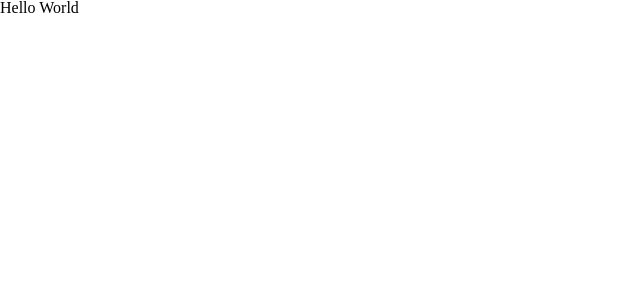
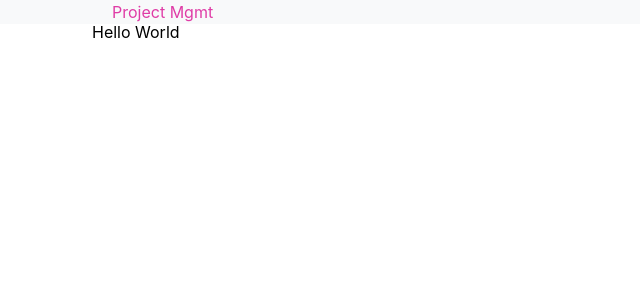
Before and after one commit to drq-dev/project-mgmt-graphql-apollo, a Vue app in the folder client/: page / in a window 1280 px wide. Before the commit this address had no page. Shown: the top 300 px of the page, without its empty margins (0-640 px from the left). Built offline with nearby package versions, Linux system fonts and the light colour scheme; some icons are missing.

Commit message:
feat(client): Add header

```diff
--- a/client/src/App.vue
+++ b/client/src/App.vue
@@ -1,8 +1,26 @@
-<script setup></script>
+<script setup>
+import BulletinBoard from 'vue-material-design-icons/BulletinBoard.vue'
+</script>
 
 <template>
-  <header></header>
-  <main>Hello World</main>
+  <header>
+    <BulletinBoard title="The project logo" fillColor="var(--primary-color)"></BulletinBoard>
+    Project Mgmt
+  </header>
+  <main style="color: var(--primary)">Hello World</main>
 </template>
 
-<style scoped></style>
+<style scoped>
+header {
+  display: flex;
+  align-items: center;
+  gap: 0.25rem;
+  padding: 0.25rem 5.75rem;
+
+  color: var(--primary-color);
+  background-color: #f8f9fa;
+}
+main {
+  margin-inline: 5.75rem;
+}
+</style>
--- a/client/src/assets/main.css
+++ b/client/src/assets/main.css
@@ -1,3 +1,4 @@
+/* ++++++++ RESET CSS ++++++++ */
 /* http://meyerweb.com/eric/tools/css/reset/
    v2.0 | 20110126
    License: none (public domain)
@@ -127,3 +128,18 @@ table {
   border-collapse: collapse;
   border-spacing: 0;
 }
+/* ++++++++ RESET CSS ENDS ++++++++ */
+
+html {
+  font-family: -apple-system, BlinkMacSystemFont, 'Segoe UI', 'Roboto', 'Oxygen', 'Ubuntu',
+    'Cantarell', 'Fira Sans', 'Droid Sans', 'Helvetica Neue', sans-serif;
+  -webkit-font-smoothing: antialiased;
+  -moz-osx-font-smoothing: grayscale;
+  font-size: 16px;
+  box-sizing: border-box;
+}
+
+:root {
+  --primary-color: #df3ca6;
+  --secondary-color: #7430f9;
+}
```
